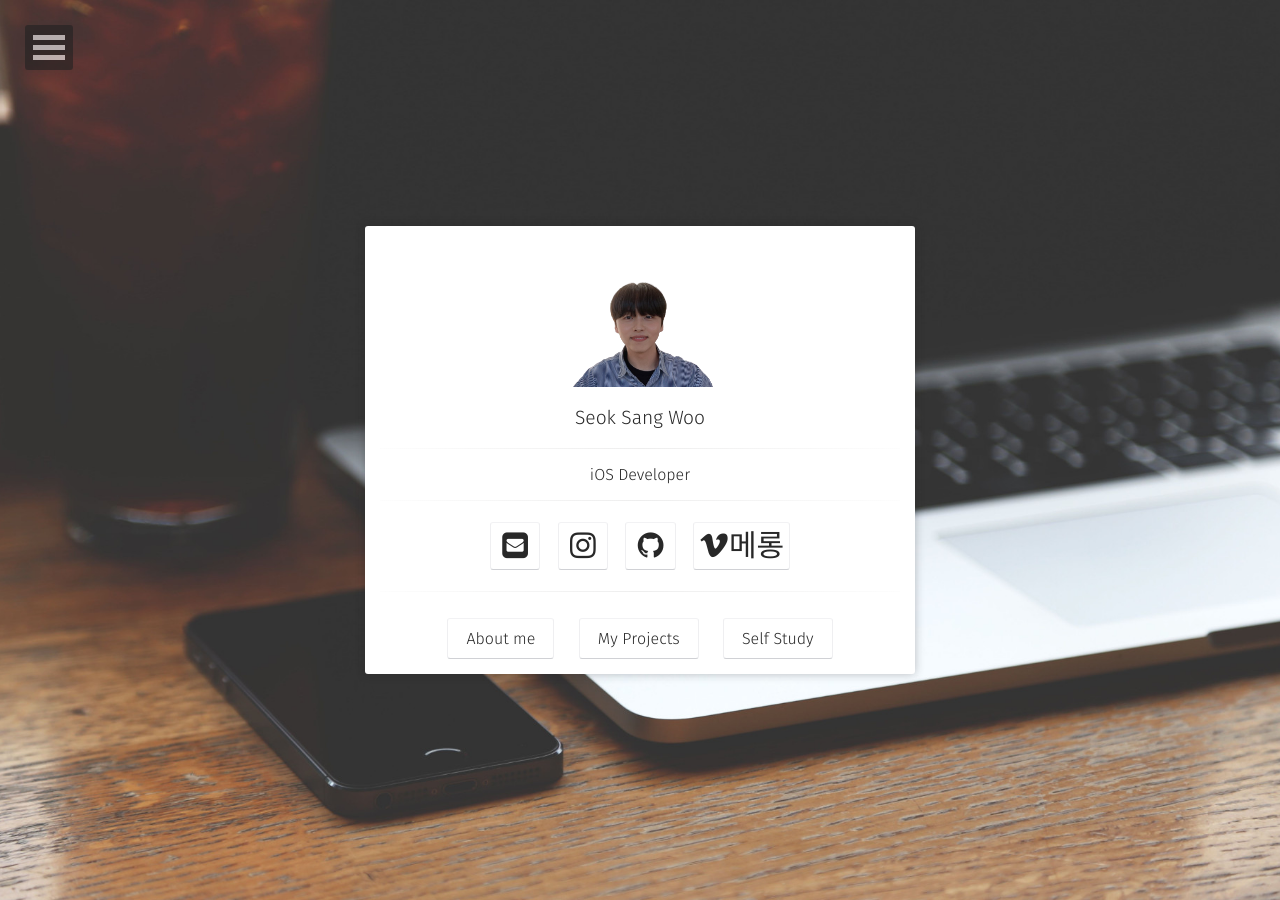
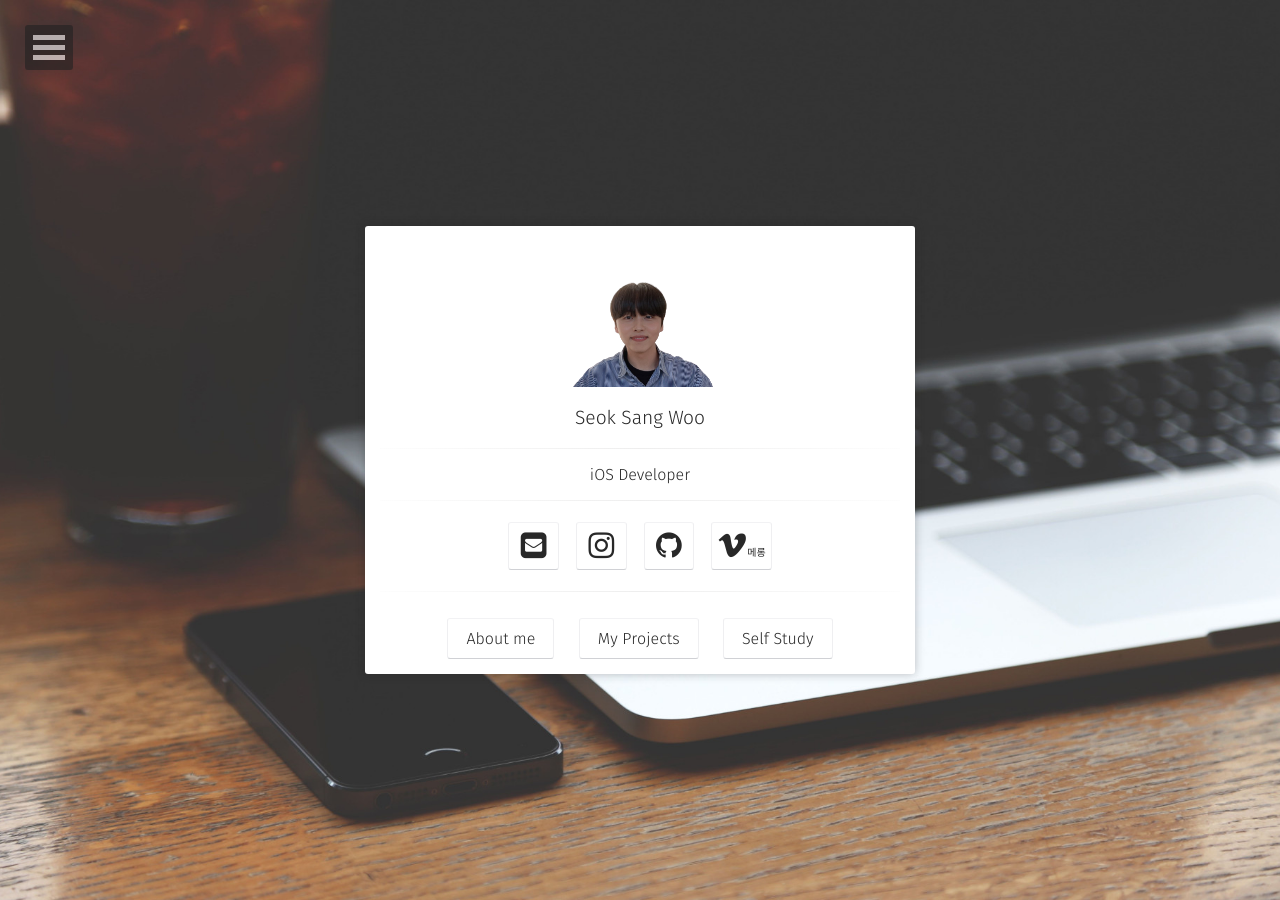
Before and after one commit to sangwoo24/sangwoo24.github.io, a Jekyll site: the page built from index.html, in a window 1280 px wide. Built offline with Jekyll 4.4.1, drawn with Linux system fonts in a browser that asks for light colours; some web fonts are replaced.

Commit message:
Update social-links.html

```diff
--- a/_includes/social-links.html
+++ b/_includes/social-links.html
@@ -25,4 +25,4 @@
                         {% if site.keybase %}<a class="social-btn" href="https://keybase.io/{{ site.keybase }}" target="_blank" rel="noopener noreferrer"><i class="fa fa-fw fa-key"></i></a>{% endif %}
                         {% if site.xmpp %}<a class="social-btn" href="xmpp:{{ site.xmpp }}" target="_blank" rel="noopener noreferrer"><i class="fa fa-fw fa-lightbulb-o"></i></a>{% endif %}
                         {% if site.hackernews %}<a class="social-btn" href="https://news.ycombinator.com/user?id={{ site.hackernews }}" target="_blank" rel="noopener noreferrer"><i class="fa fa-fw fa-hacker-news"></i></a>{% endif %}
-                        {% if site.tistory %}<a class="social-btn" href="https://velog.io/@{{site.velog}}" target="_blank" rel="noopener noreferrer"><i class="fa fa-vimeo">메롱</h3></i></a>{% endif %}
+                        {% if site.tistory %}<a class="social-btn" href="https://velog.io/@{{site.velog}}" target="_blank" rel="noopener noreferrer"><i class="fa fa-vimeo"><font size="1px">메롱</font></h3></i></a>{% endif %}
```
